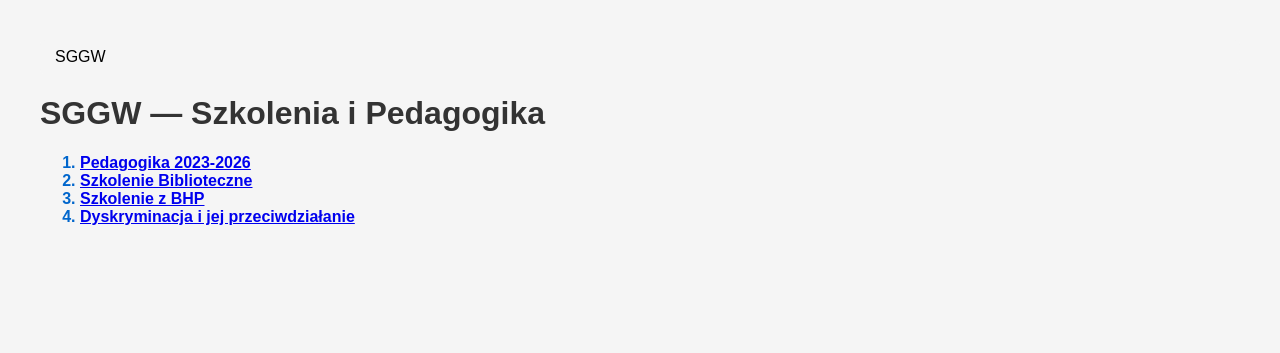
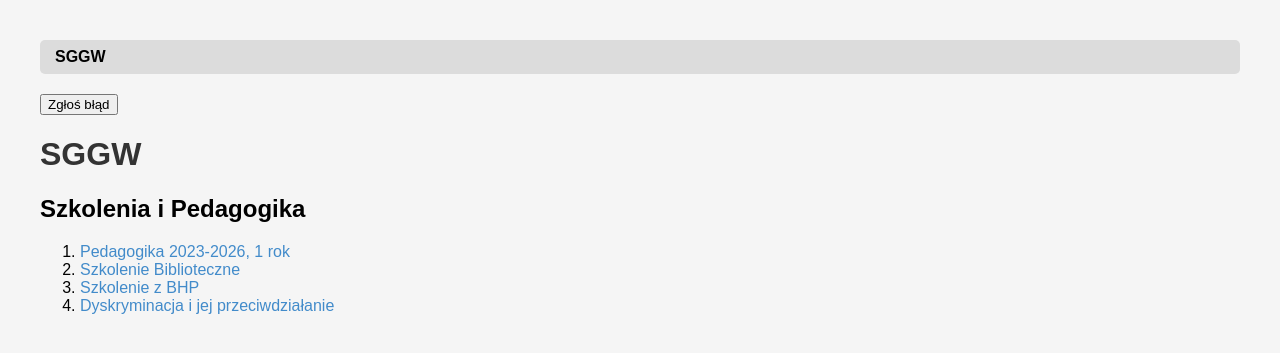
Before and after one commit to mkondratek/mkondratek.github.io, a PHP site: page /sggw/ in a window 1280 px wide. Shown: the top 353 px of the page. Run offline with PHP 8.4, Linux system fonts and the light colour scheme.

Commit message:
Improve breadcrumb and styling

```diff
--- a/sggw/index.html
+++ b/sggw/index.html
@@ -9,12 +9,16 @@
 <div class="breadcrumb">
     SGGW
 </div>
-<h1>SGGW — Szkolenia i Pedagogika</h1>
+<a href="https://github.com/mkondratek/mkondratek.github.io/issues/new" target="_blank">
+    <button>Zgłoś błąd</button>
+</a>
+<h1>SGGW</h1>
+<h2>Szkolenia i Pedagogika</h2>
 <ol>
-    <li class="question"><a href="pedagogika-2023">Pedagogika 2023-2026</a></li>
-    <li class="question"><a href="szkolenie-biblioteczne">Szkolenie Biblioteczne</a></li>
-    <li class="question"><a href="szkolenie-z-bhp">Szkolenie z BHP</a></li>
-    <li class="question"><a href="szkolenie-z-dyskryminacji">Dyskryminacja i jej przeciwdziałanie</a></li>
+    <li class="menu_opt"><a href="pedagogika-2023">Pedagogika 2023-2026, 1 rok</a></li>
+    <li class="menu_opt"><a href="szkolenie-biblioteczne">Szkolenie Biblioteczne</a></li>
+    <li class="menu_opt"><a href="szkolenie-z-bhp">Szkolenie z BHP</a></li>
+    <li class="menu_opt"><a href="szkolenie-z-dyskryminacji">Dyskryminacja i jej przeciwdziałanie</a></li>
 </ol>
 </body>
 </html>
--- a/sggw/pedagogika-2023/prawo-dla-pedagogow/index.html
+++ b/sggw/pedagogika-2023/prawo-dla-pedagogow/index.html
@@ -2,7 +2,7 @@
 <html lang="pl-PL">
 <head>
     <meta charset="UTF-8">
-    <title>Prawo dla pedagogów - Pytania i odpowiedzi</title>
+    <title>Prawo dla pedagogów - pytania z zajęć</title>
     <link rel="stylesheet" type="text/css" href="/sggw/sggw-style.css">
 </head>
 <body>
--- a/sggw/sggw-style.css
+++ b/sggw/sggw-style.css
@@ -18,13 +18,22 @@ h1 {
     margin-left: 20px;
 }
 
+.menu_opt a {
+    text-decoration: none;
+    color: #428bca;
+}
+
+.menu_opt a:hover {
+    color: #2a6496;
+}
+
 
 .breadcrumb {
-    background: #f5f5f5;
+    background: #dcdcdc;
     padding: 8px 15px;
-    /*display: inline-block;*/
     border-radius: 5px;
     margin-bottom: 20px;
+    font-weight: bold;
 }
 
 .breadcrumb a {
```
Also changed, not shown: sggw/pedagogika-2023/index.html (+6 -6 lines).
